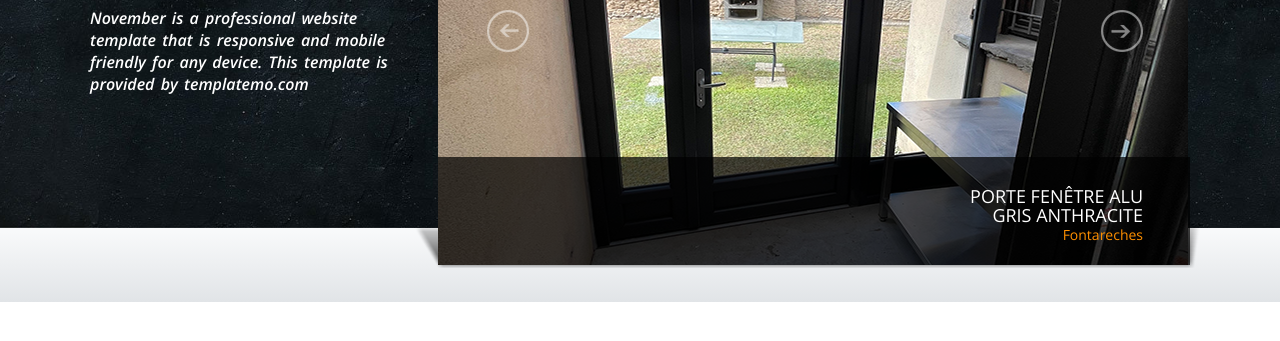
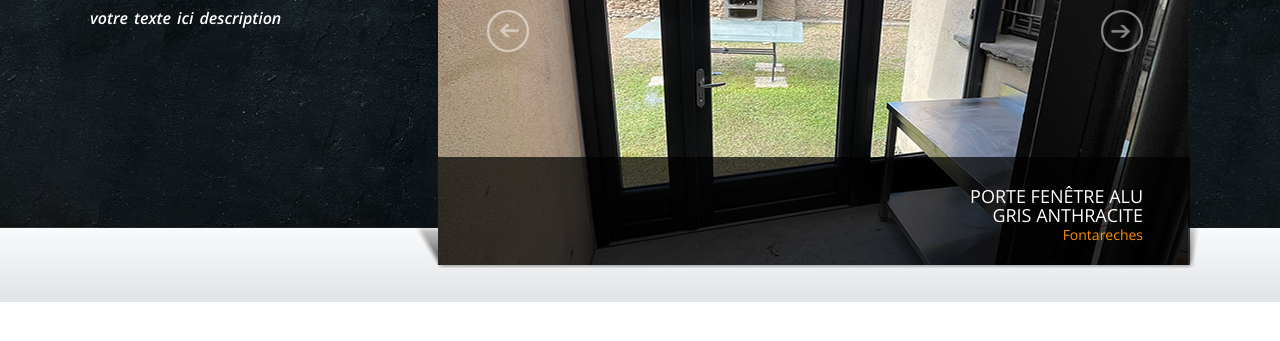
Before and after one commit to Will74fonta/Arisan1, a plain HTML site: page index.html in a window 1280 px wide. Shown: the part 459-800 px from the top of the page. Drawn offline with nearby package versions, Linux system fonts and the light colour scheme; some packages are replaced by stand-ins of ours.

Commit message:
Add files via upload

```diff
--- a/index.html
+++ b/index.html
@@ -72,7 +72,7 @@
                     <!--  \\ Begin Left Side -->
                     <div class="leftside">
                         <h3>LG Fermetures<span> Entreprise de Menuiserie</span></h3>
-                        <p>November is a professional website template that is responsive and mobile friendly for any device. This template is provided by templatemo.com</p>
+                        <p>votre texte ici description </p>
 
                     </div>
                     <!--  // End Left Side // -->
```
